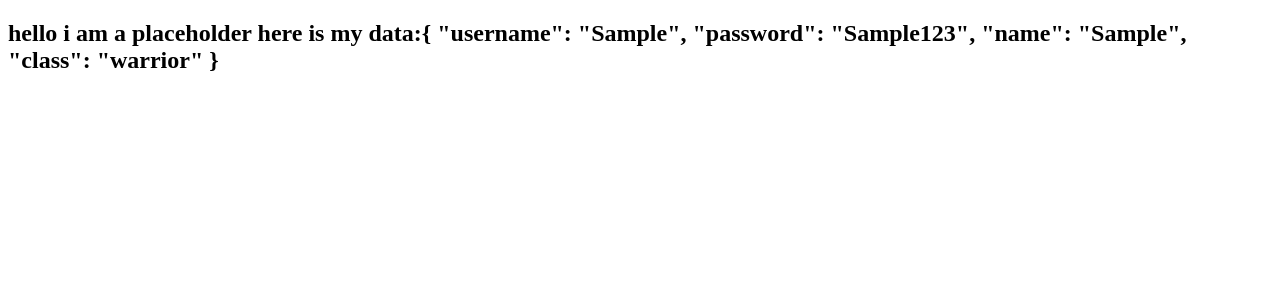
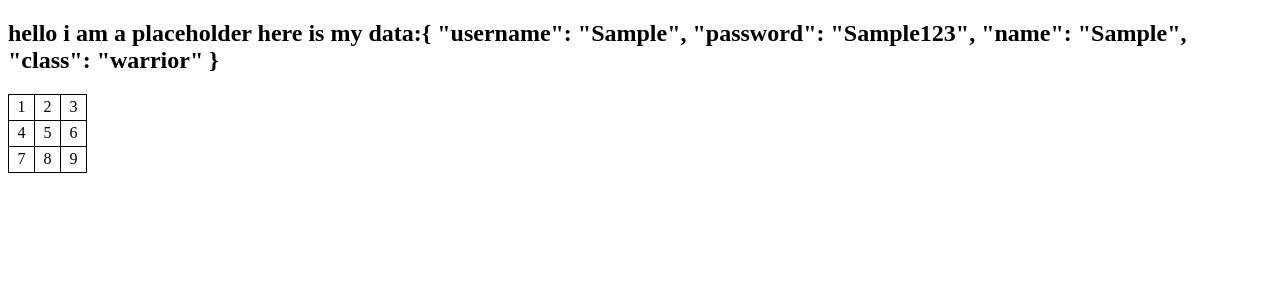
Before and after one commit to gp-kyouma/webdev_rpg, a React app in the folder frontend/: page / in a window 1280 px wide. Both pictures are taken after typing "Sample", "Sample123", "Sample" into the empty fields and a click on the button "Create Character and Start Game". Shown: the top 300 px of the page. Built offline with nearby package versions, Linux system fonts and the light colour scheme; the HTML template or start-up script is replaced by a standard one.

Commit message:
minimap dummy

```diff
--- a/frontend/src/App.css
+++ b/frontend/src/App.css
@@ -1,3 +1,19 @@
+
+.minimap-grid {
+  border-collapse: collapse; /* Merges cell borders */
+  table-layout: fixed;      /* Ensures consistent cell sizes */
+  width: 75px;             /* Total table width */
+}
+.minimap-grid td {
+  width: 25px;              /* Small square width */
+  height: 25px;             /* Small square height */
+  border: 1px solid black;  /* Visible border */
+  padding: 0;               /* Remove default padding */
+  align-items: center;
+  justify-content: center;
+  text-align: center;
+}
+
 .inline-block-child {
   display: inline-block;
 }
--- a/frontend/src/components/GameScreen.jsx
+++ b/frontend/src/components/GameScreen.jsx
@@ -1,4 +1,21 @@
 import { useState } from 'react';
+
+function Minimap(mapData, viewData) {
+
+    let data = [[1,2,3],[4,5,6],[7,8,9]]
+
+    return (
+        <table class="minimap-grid">
+            {data.map(item =>
+                <tr>
+                    {item.map(i =>
+                    <td>
+                        <div>{i}</div>
+                    </td>)}
+                </tr>)}
+        </table>
+    );
+}
 
 export default function GameScreen({data}) {
 
@@ -8,6 +25,7 @@ export default function GameScreen({data}) {
             hello i am a placeholder here is my data:
             {JSON.stringify(data,null,2)}
         </h2>
+        <Minimap/>
         </>
     );
 }
```
